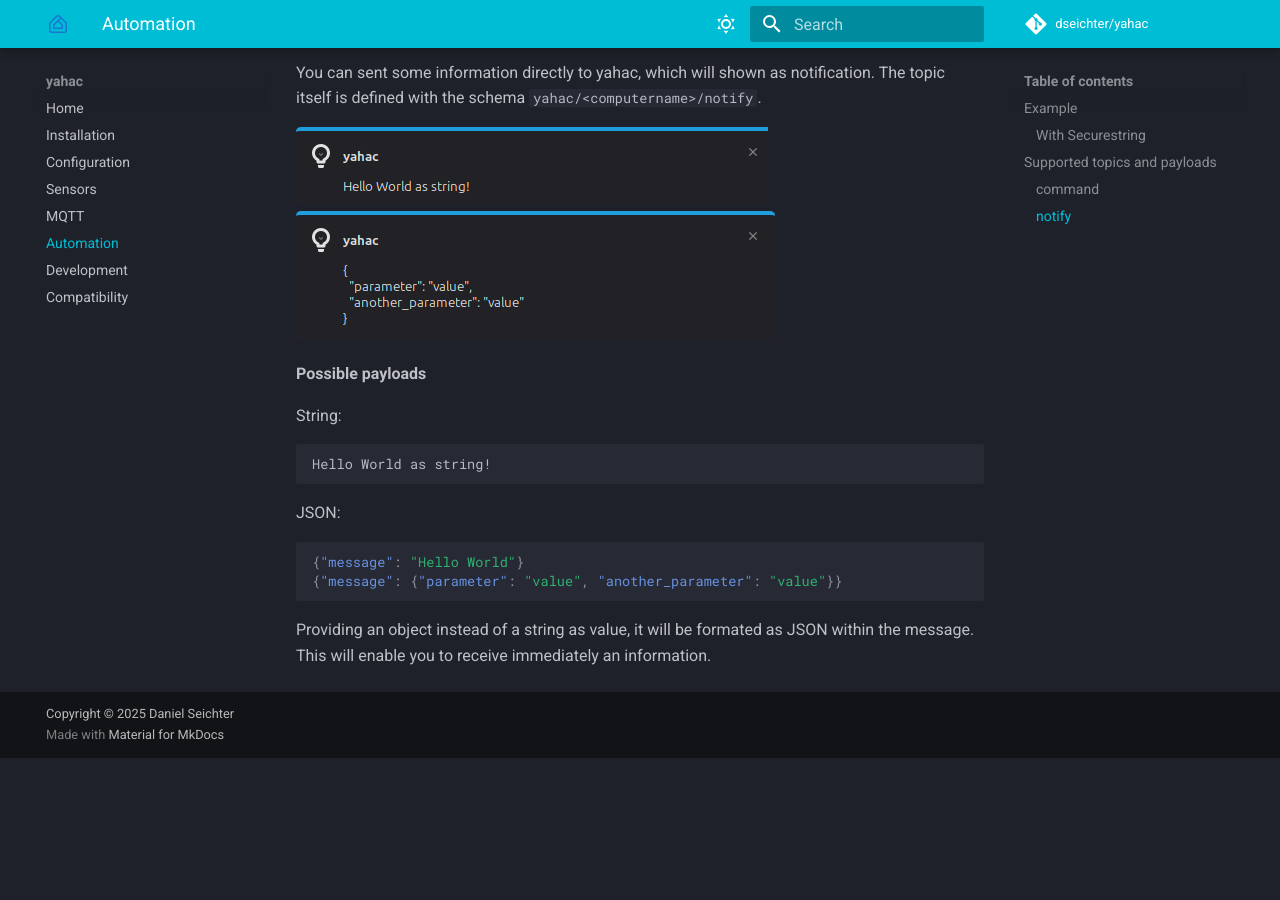
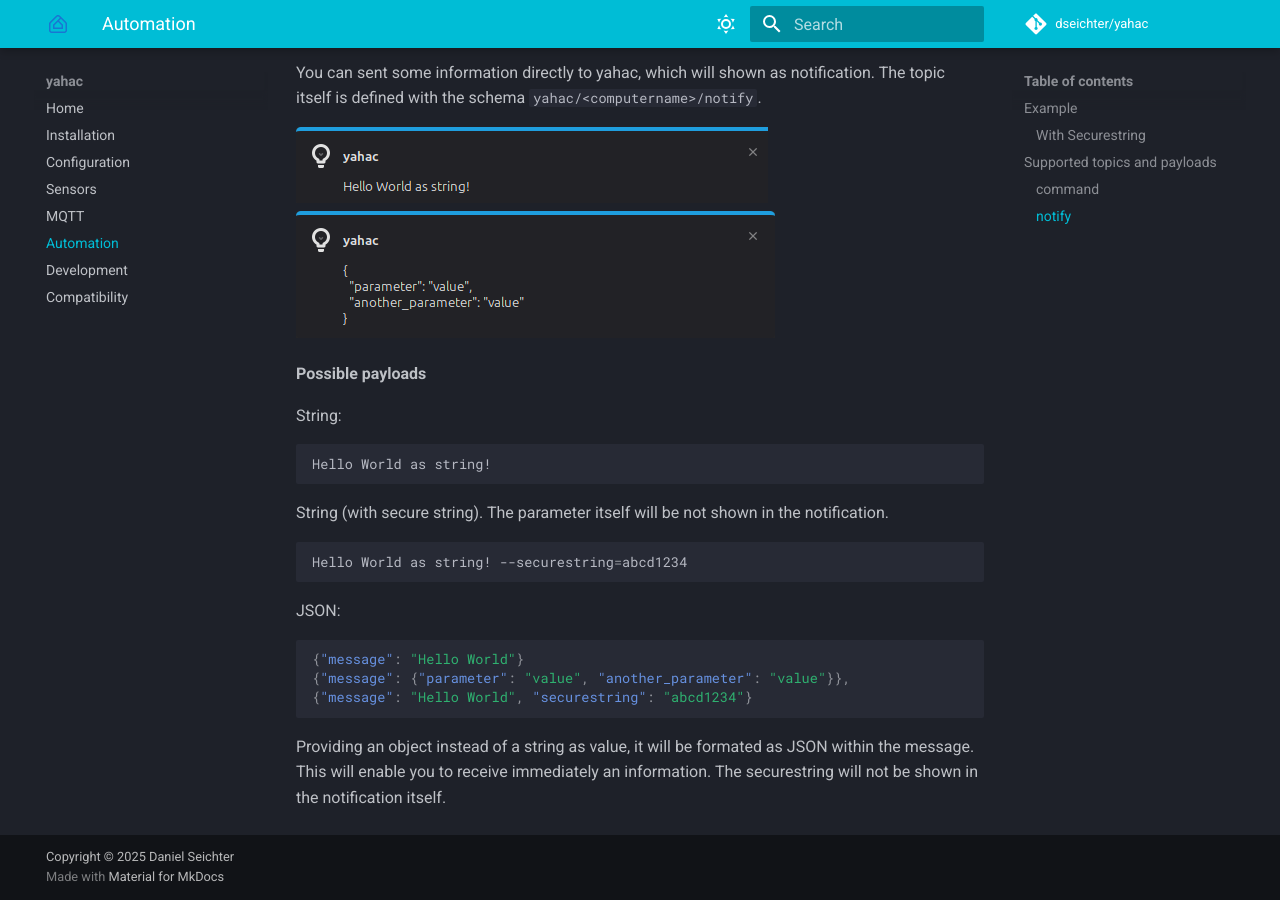
Before and after one commit to dseichter/yahac, an MkDocs documentation site: the page built from docs/docs/automation.md, in a window 1280 px wide and 900 px high, scrolled down 2555 px. Built offline with MkDocs 1.6.1 and Material for MkDocs 9.7.7, drawn with Linux system fonts in a browser that asks for light colours; comment, search, counter and statistics services are not loaded; before the commit the page ends 3312 px from its top, so only the background shows below that.

Commit message:
#95 Add securestring to notification docu

````diff
--- a/docs/docs/automation.md
+++ b/docs/docs/automation.md
@@ -120,12 +120,20 @@ String:
 Hello World as string!
 ```
 
+String (with secure string). The parameter itself will be not shown in the notification.
+
+
+```bash
+Hello World as string! --securestring=abcd1234
+```
+
 JSON:
 
 ```JSON
 {"message": "Hello World"}
-{"message": {"parameter": "value", "another_parameter": "value"}}
+{"message": {"parameter": "value", "another_parameter": "value"}},
+{"message": "Hello World", "securestring": "abcd1234"}
 ```
 
 Providing an object instead of a string as value, it will be formated as JSON within the message.
-This will enable you to receive immediately an information.
+This will enable you to receive immediately an information. The securestring will not be shown in the notification itself.
````
